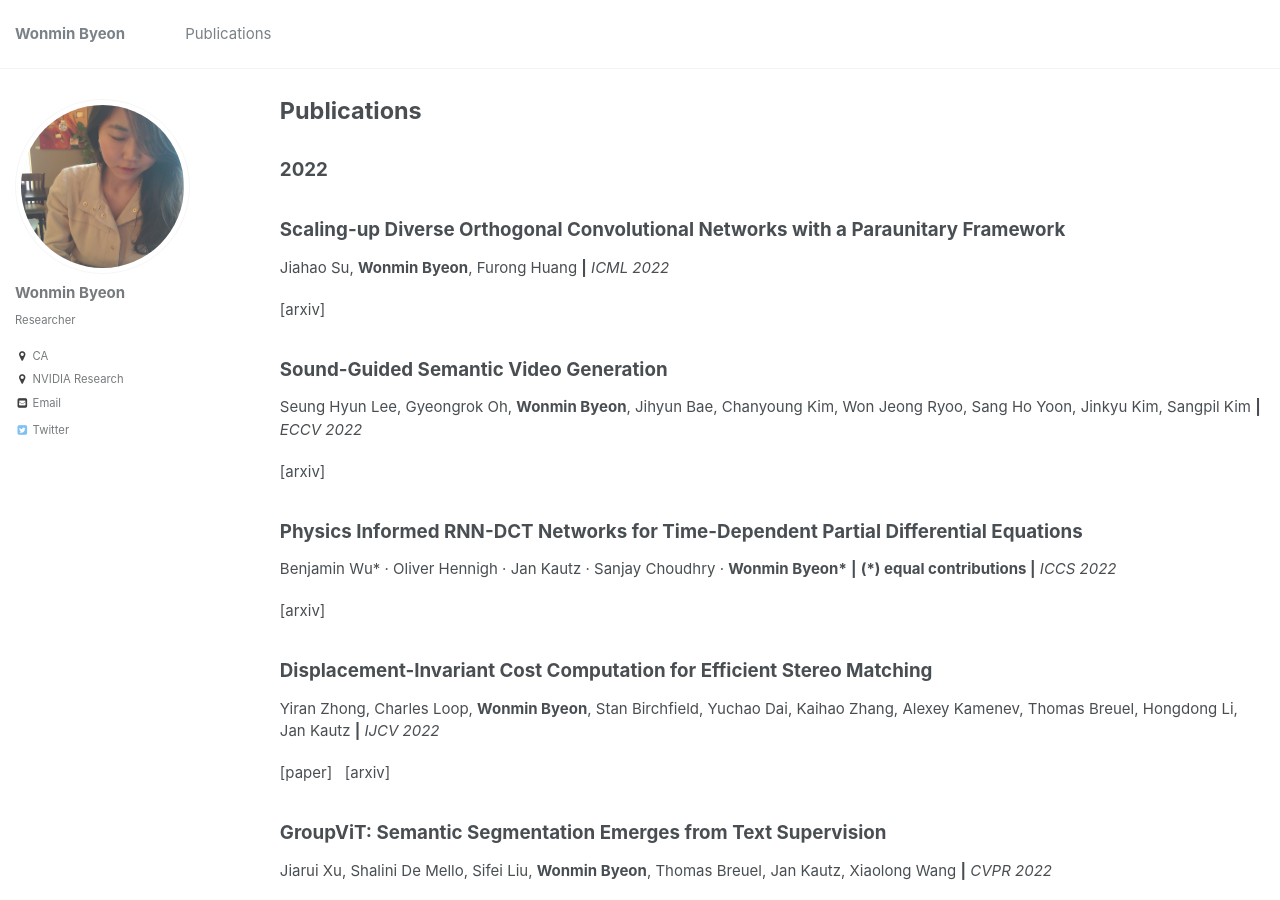
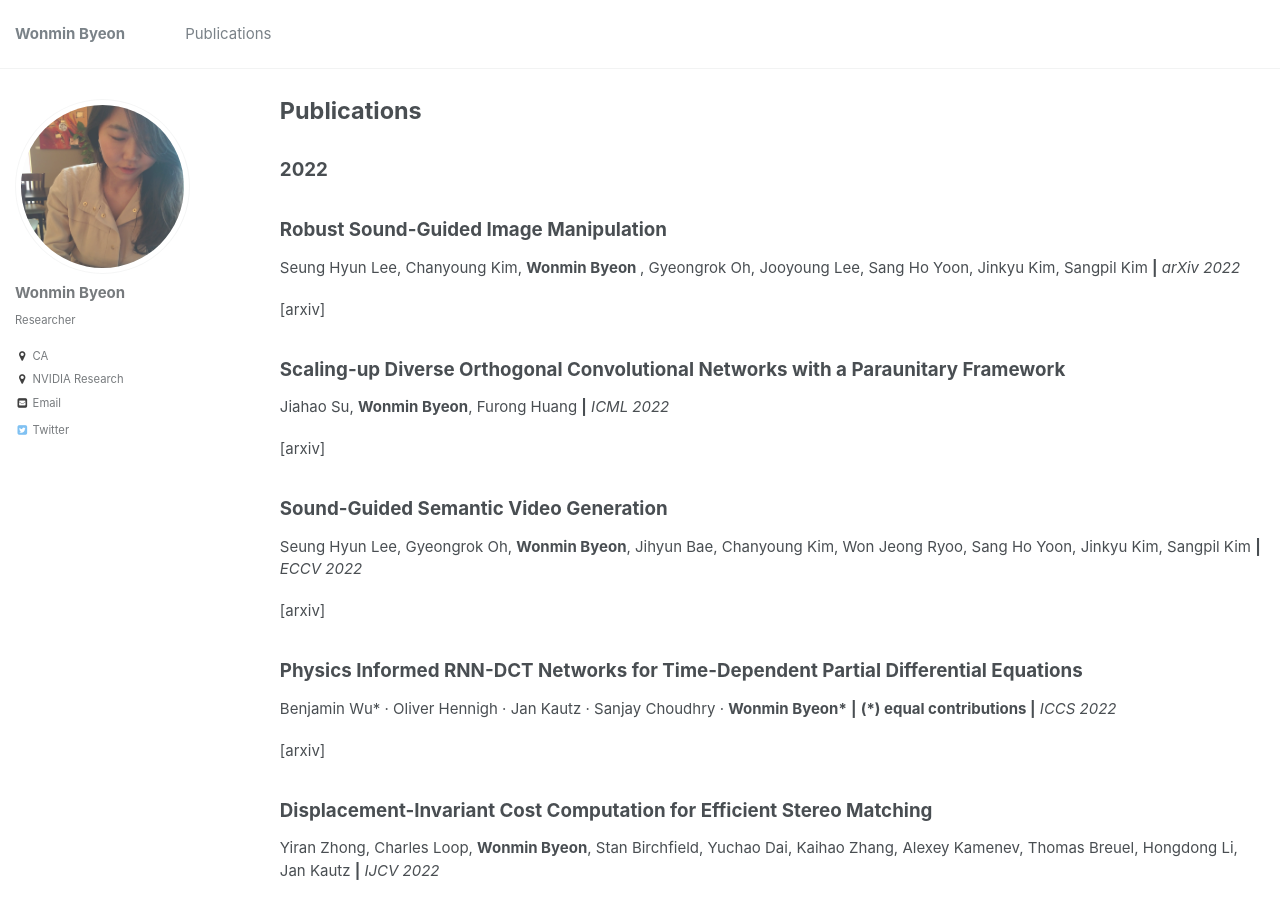
Before and after one commit to wonmin-byeon/wonmin-byeon.github.io, a Jekyll site: the page built from _pages/publications.md, in a window 1280 px wide and 900 px high. Built offline with Jekyll 4.4.1, drawn with Linux system fonts in a browser that asks for light colours; part of the change alters nothing that is shown.

````diff
--- a/_publications/2021-soundimage.md
+++ b/_publications/2021-soundimage.md
@@ -4,7 +4,7 @@ collection: publications
 permalink: /publication/2021-soundimage
 date: 2021-12-01
 year: '2022'
-venue: 'arXiv'
+venue: 'CVPR'
 citation: 'Seung Hyun Lee, Wonseok Roh, <b>Wonmin Byeon</b>, Sang Ho Yoon, Chan Young Kim, Jinkyu Kim, Sangpil Kim <b>|</b> <i>CVPR 2022</i> '
 paperurl: 'https://arxiv.org/pdf/2112.00007.pdf'
 ---
--- /dev/null
+++ b/_publications/2022-robustsoundimage.md
@@ -0,0 +1,38 @@
+---
+title: "Robust Sound-Guided Image Manipulation"
+collection: publications
+permalink: /publication/2022-robustsoundimage
+date: 2022-08-30
+year: '2022'
+venue: 'arXiv'
+citation: 'Seung Hyun Lee, Chanyoung Kim, <b> Wonmin Byeon </b>, Gyeongrok Oh, Jooyoung Lee, Sang Ho Yoon, Jinkyu Kim, Sangpil Kim <b>|</b> <i>arXiv 2022</i> '
+paperurl: 'https://arxiv.org/pdf/2112.00007.pdf'
+---
+[[arxiv]](https://arxiv.org/abs/2208.14114)&nbsp;
+<!-- [[project page]](https://kuai-lab.github.io/cvpr2022sound/)  -->
+
+## Abstract
+Recent successes suggest that an image can be manipulated by a text prompt, e.g., a landscape scene on a sunny day is manipulated into the same scene on a rainy day driven by a text input "raining". These approaches often utilize a StyleCLIP-based image generator, which leverages multi-modal (text and image) embedding space. However, we observe that such text inputs are often bottlenecked in providing and synthesizing rich semantic cues, e.g., differentiating heavy rain from rain with thunderstorms. To address this issue, we advocate leveraging an additional modality, sound, which has notable advantages in image manipulation as it can convey more diverse semantic cues (vivid emotions or dynamic expressions of the natural world) than texts. In this paper, we propose a novel approach that first extends the image-text joint embedding space with sound and applies a direct latent optimization method to manipulate a given image based on audio input, e.g., the sound of rain. Our extensive experiments show that our sound-guided image manipulation approach produces semantically and visually more plausible manipulation results than the state-of-the-art text and sound-guided image manipulation methods, which are further confirmed by our human evaluations. Our downstream task evaluations also show that our learned image-text-sound joint embedding space effectively encodes sound inputs.
+
+
+```bib
+@misc{https://doi.org/10.48550/arxiv.2208.14114,
+  doi = {10.48550/ARXIV.2208.14114},
+
+  url = {https://arxiv.org/abs/2208.14114},
+
+  author = {Lee, Seung Hyun and Kim, Chanyoung and Byeon, Wonmin and Oh, Gyeongrok and Lee, Jooyoung and Yoon, Sang Ho and Kim, Jinkyu and Kim, Sangpil},
+
+  keywords = {Computer Vision and Pattern Recognition (cs.CV), FOS: Computer and information sciences, FOS: Computer and information sciences},
+
+  title = {Robust Sound-Guided Image Manipulation},
+
+  publisher = {arXiv},
+
+  year = {2022},
+
+  copyright = {Creative Commons Attribution 4.0 International}
+}
+
+
+```
--- a/_publications/2022-soundvideo.md
+++ b/_publications/2022-soundvideo.md
@@ -4,7 +4,7 @@ collection: publications
 permalink: /publication/2022-soundvideo
 date: 2022-04-20
 year: '2022'
-venue: 'ECCV 2022'
+venue: 'ECCV'
 citation: 'Seung Hyun Lee, Gyeongrok Oh, <b>Wonmin Byeon</b>, Jihyun Bae, Chanyoung Kim, Won Jeong Ryoo, Sang Ho Yoon, Jinkyu Kim, Sangpil Kim <b>|</b> <i>ECCV 2022</i> '
 paperurl: 'https://arxiv.org/pdf/2112.00007.pdf'
 ---
````
